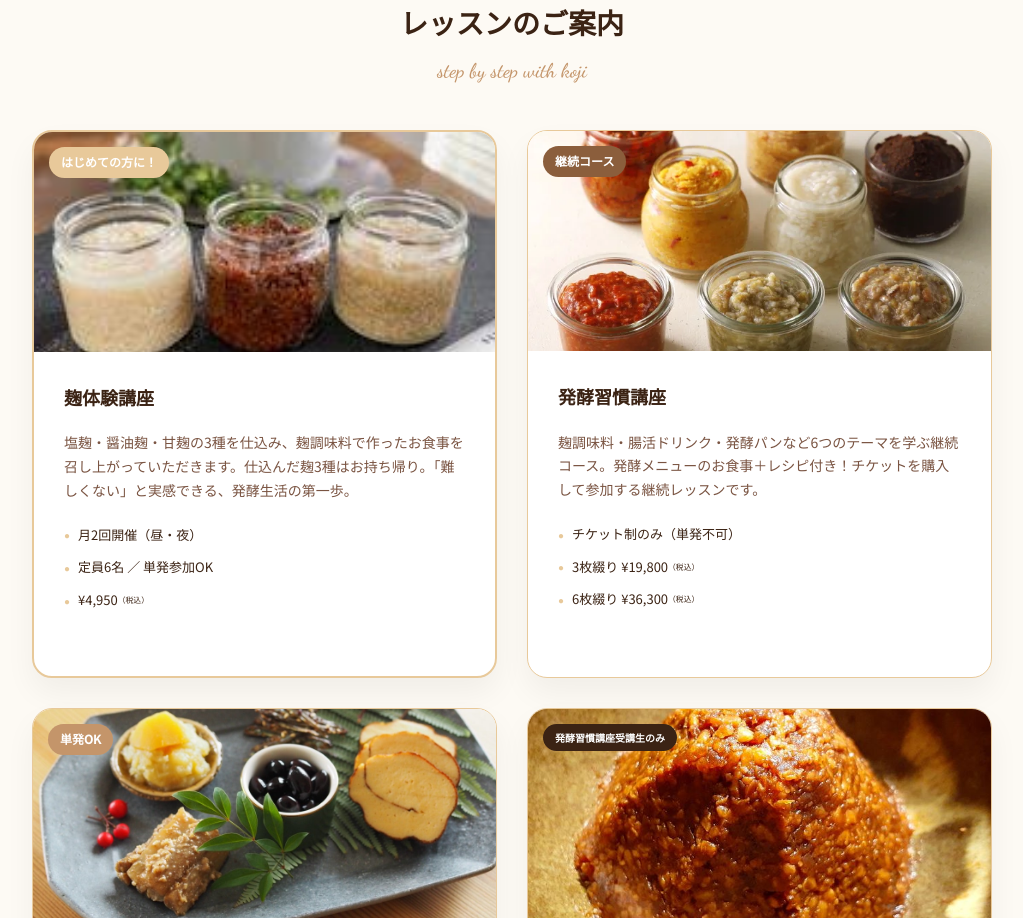
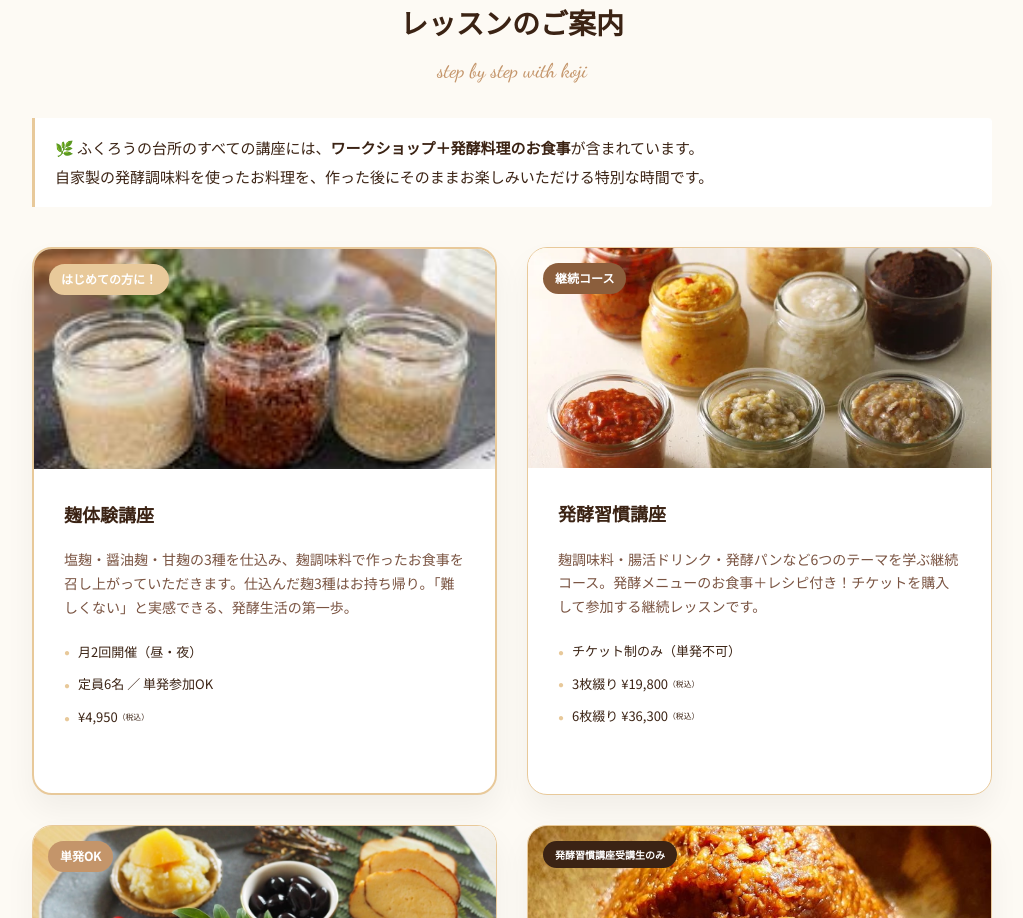
Before and after one commit to linkbase555-lgtm/fukurou-no-daidokoro-lp, a plain HTML site: page index.html in a window 1280 px wide. Shown: the part 2666-3584 px from the top of the page, without its empty margins (128-1151 px from the left). Drawn offline with nearby package versions, Linux system fonts and the light colour scheme; a web font is replaced by a local one.

Commit message:
レッスンのご案内にワークショップ＋食事の説明文を追加

```diff
--- a/index.html
+++ b/index.html
@@ -358,6 +358,23 @@ section{padding:72px 24px;}
 }
 
 /* ===== MENU ===== */
+.menu-intro-box{
+  background:var(--white);
+  border-left:3px solid var(--accent);
+  border-radius:0 4px 4px 0;
+  padding:16px 20px;
+  margin-bottom:28px;
+}
+.menu-intro-text{
+  font-size:15px;
+  line-height:1.9;
+  color:var(--brown);
+  margin:0;
+}
+.menu-intro-text strong{
+  color:var(--brown);
+  font-weight:700;
+}
 .menu-grid{
   display:grid;
   grid-template-columns:1fr 1fr;
@@ -1206,6 +1223,13 @@ footer{
     </div>
     <h2 class="s-title">レッスンのご案内</h2>
     <span class="s-deco">step by step with koji</span>
+
+    <div class="menu-intro-box">
+      <p class="menu-intro-text">
+        🌿 ふくろうの台所のすべての講座には、<strong>ワークショップ＋発酵料理のお食事</strong>が含まれています。<br>
+        自家製の発酵調味料を使ったお料理を、作った後にそのままお楽しみいただける特別な時間です。
+      </p>
+    </div>
 
     <div class="menu-grid">
       <div class="menu-card featured anim-reveal delay-1">
```
Also changed, not shown: lp_v2.html (+24 -0 lines).
